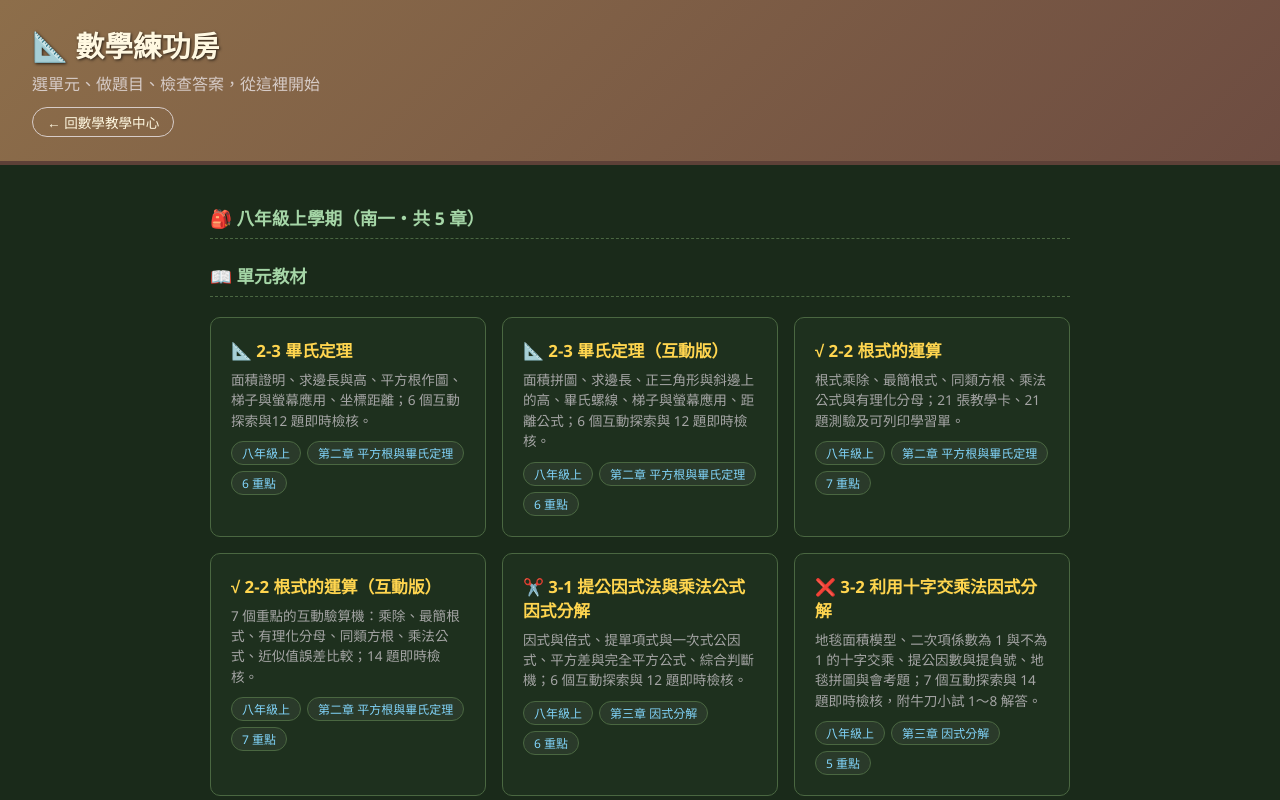
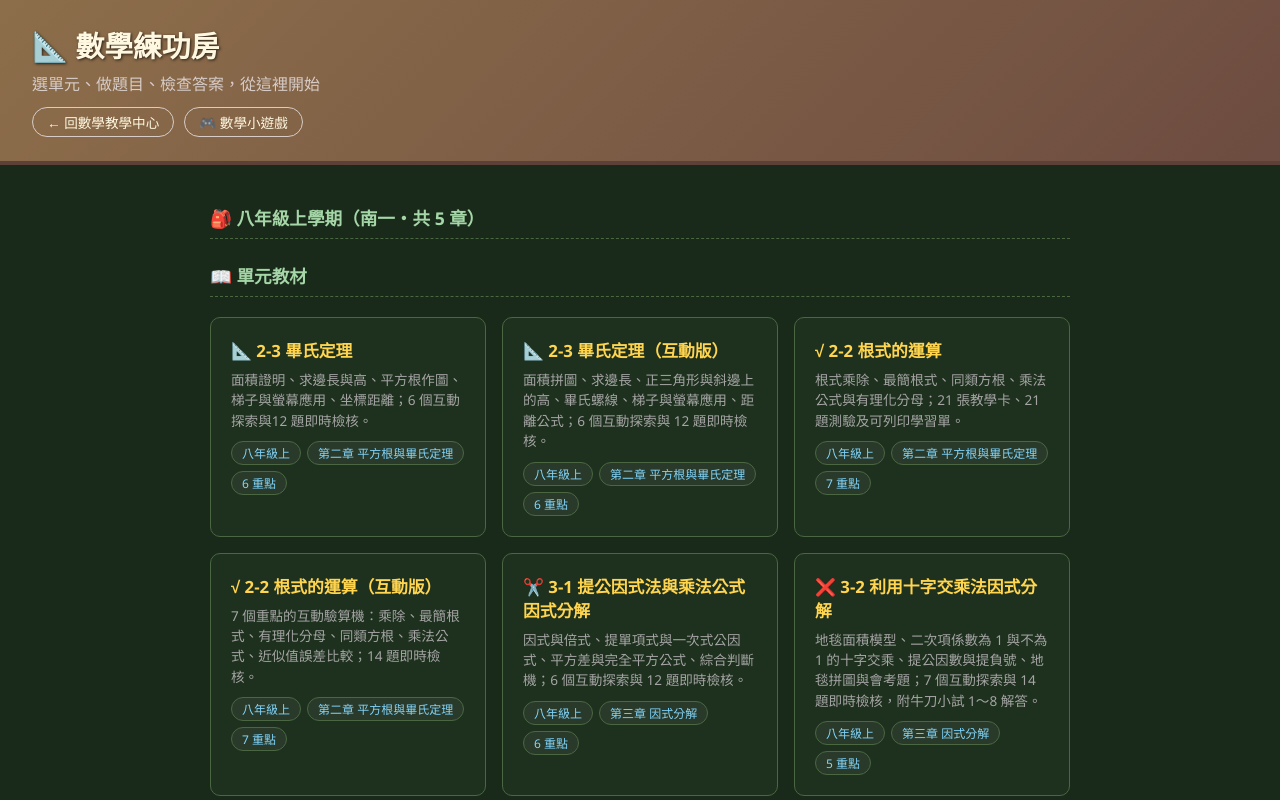
Before and after one commit to mathhowhowwan/math-cockpit, a plain HTML site: page index.html in a window 1280 px wide. Shown: the top 800 px of the page. Drawn offline with Linux system fonts and the light colour scheme.

Commit message:
Add 數學小遊戲 button next to 回數學教學中心
Co-Authored-By: Claude Sonnet 5.5 <noreply@anthropic.com>
Claude-Session: https://claude.ai/code/session_014iTaedpwMiqCJhpsBaSgF2

```diff
--- a/index.html
+++ b/index.html
@@ -14,6 +14,9 @@ header p{color:#d7ccc8;margin-top:6px;}
 .hub-link{display:inline-block;margin-top:12px;padding:4px 14px;border:1px solid #d7ccc8;border-radius:16px;
   color:#fff8e1;font-size:0.85rem;text-decoration:none;transition:background 0.2s;}
 .hub-link:hover{background:rgba(255,248,225,0.18);}
+.hub-links{display:flex;flex-wrap:wrap;gap:8px 10px;margin-top:12px;}
+.hub-links .hub-link{margin-top:0;}
+@media (max-width:360px){.hub-links{gap:8px;}.hub-links .hub-link{padding:4px 10px;font-size:0.8rem;}}
 main{max-width:900px;margin:40px auto;padding:0 20px;}
 h2{font-size:1.1rem;color:#a5d6a7;margin-bottom:20px;padding-bottom:8px;
   border-bottom:1px dashed #4a6741;}
@@ -36,7 +39,10 @@ footer{text-align:center;padding:30px;color:#555;font-size:0.8rem;}
 <header>
   <h1>📐 數學練功房</h1>
   <p>選單元、做題目、檢查答案，從這裡開始</p>
-  <a class="hub-link" href="https://mathhowhowwan.github.io/math-hub/" target="_top">← 回數學教學中心</a>
+  <div class="hub-links">
+    <a class="hub-link" href="https://mathhowhowwan.github.io/math-hub/" target="_top">← 回數學教學中心</a>
+    <a class="hub-link" href="https://mathhowhowwan.github.io/mathgame/" target="_top">🎮 數學小遊戲</a>
+  </div>
 </header>
 <main>
   <h2>🎒 八年級上學期（南一・共 5 章）</h2>
```
